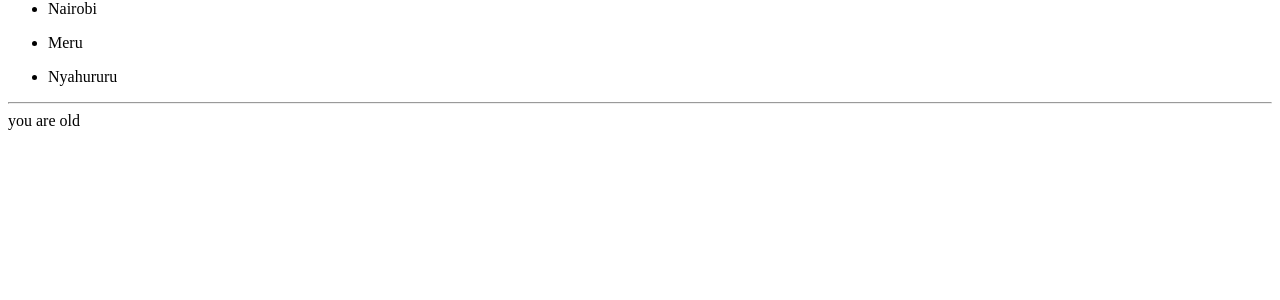
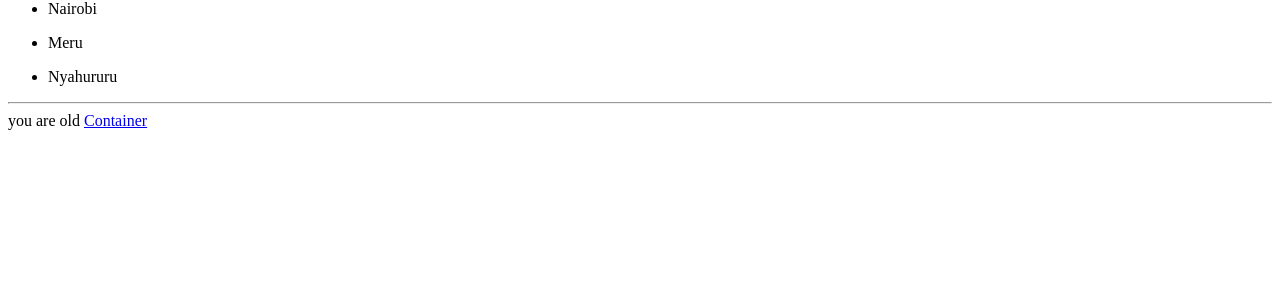
Before and after one commit to dennismuturia/django_articles, a Django app: page /hello/ in a window 1280 px wide. Shown: the part 169-469 px from the top of the page. Run offline with Django 3.2, Linux system fonts and the light colour scheme.

Commit message:
Linking up views.  Use up the shortcuts and dry code respectively

```diff
--- a/django_start/django_test/articles/templates/hello.html
+++ b/django_start/django_test/articles/templates/hello.html
@@ -26,5 +26,7 @@
             you are old
             {%endif%}
         </span>
+
+        <a href="{%url 'container'%}">Container</a>
     </body>
 </html>
```
